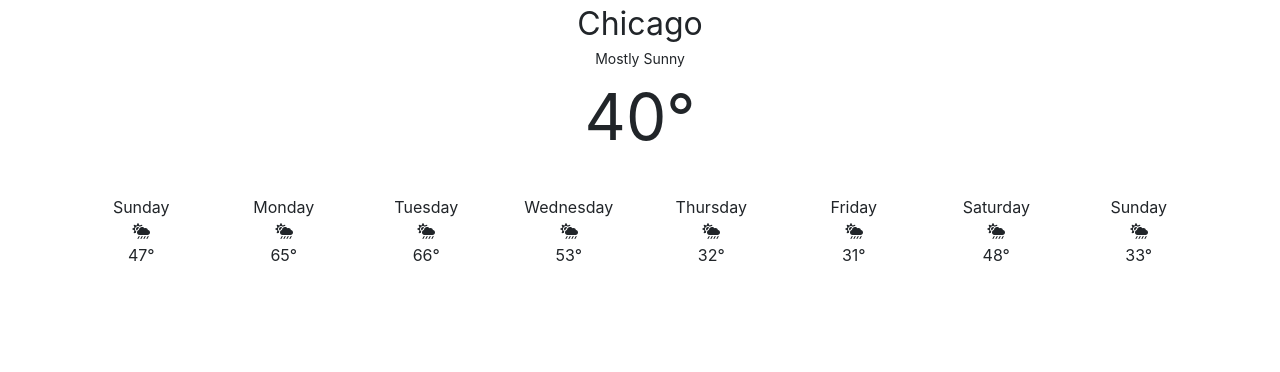
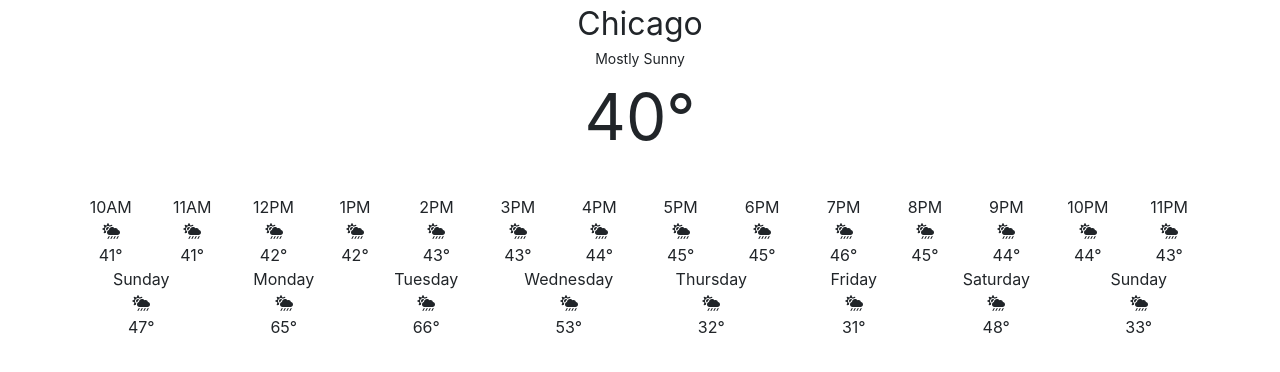
Before and after one commit to jmhart/weather, a React (Create React App) app: page / in a window 1280 px wide. Shown: the top 372 px of the page. Built offline with nearby package versions, Linux system fonts and the light colour scheme.

Commit message:
Implemented hourly weather

```diff
--- a/src/components/Weather.jsx
+++ b/src/components/Weather.jsx
@@ -3,25 +3,30 @@ import WeatherCurrently from "./WeatherCurrently";
 import WeatherDaily from "./WeatherDaily";
 import {
   getCurrentWeather,
+  getHourlyWeather,
   getDailyWeather
 } from "../services/fakeWeatherService";
+import WeatherHourly from "./WeatherHourly";
 
 class Weather extends Component {
   state = {
     currently: {},
+    hourly: [],
     daily: []
   };
 
   componentDidMount() {
     const currently = getCurrentWeather();
+    const hourly = getHourlyWeather();
     const daily = getDailyWeather();
-    this.setState({ currently, daily });
+    this.setState({ currently, hourly, daily });
   }
 
   render() {
     return (
       <React.Fragment>
         <WeatherCurrently data={this.state.currently} />
+        <WeatherHourly data={this.state.hourly} />
         <WeatherDaily data={this.state.daily} />
       </React.Fragment>
     );
--- /dev/null
+++ b/src/components/WeatherHourly.jsx
@@ -0,0 +1,17 @@
+import React from "react";
+import WeatherItem from "./WeatherItem";
+
+const WeatherHourly = ({ data }) => {
+  const weatherItems = data.map(d => (
+    <div key={d.id} className="col">
+      <WeatherItem dayOfWeek={d.time} temp={d.temp} />
+    </div>
+  ));
+  return (
+    <div className="container">
+      <div className="row">{weatherItems}</div>
+    </div>
+  );
+};
+
+export default WeatherHourly;
```
